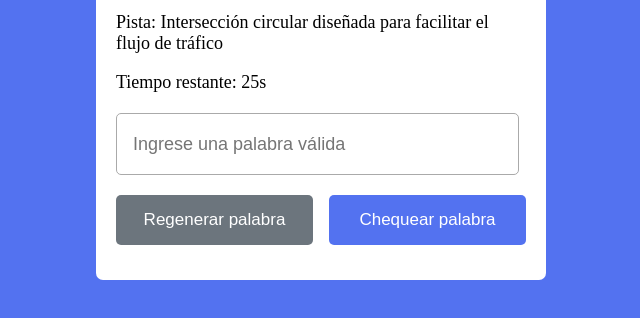
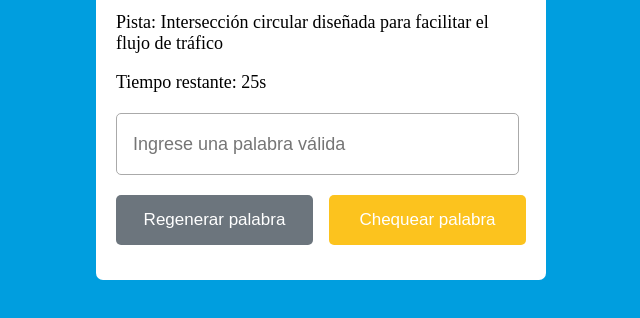
Before and after one commit to nachorosales/Word-Scramble-Game, a plain HTML site: page index.html in a window 1280 px wide. Shown: the part 356-674 px from the top of the page, without its empty margins (319-959 px from the left). Drawn offline with Linux system fonts and the light colour scheme.

Commit message:
cambio de colores para que respeten la paleta del proyecto

```diff
--- a/style.css
+++ b/style.css
@@ -3,7 +3,7 @@ body{
     align-items: center;
     justify-content: center;
     min-height: 100vh;
-    background: #5372F0;
+    background: #009EDF;
 }
 
 .container {
@@ -76,5 +76,5 @@ font-weight: 500;
 }
 
 .buttons .check-word {
-    background: #5372F0;
+    background: #FCC31E;
 }
```
